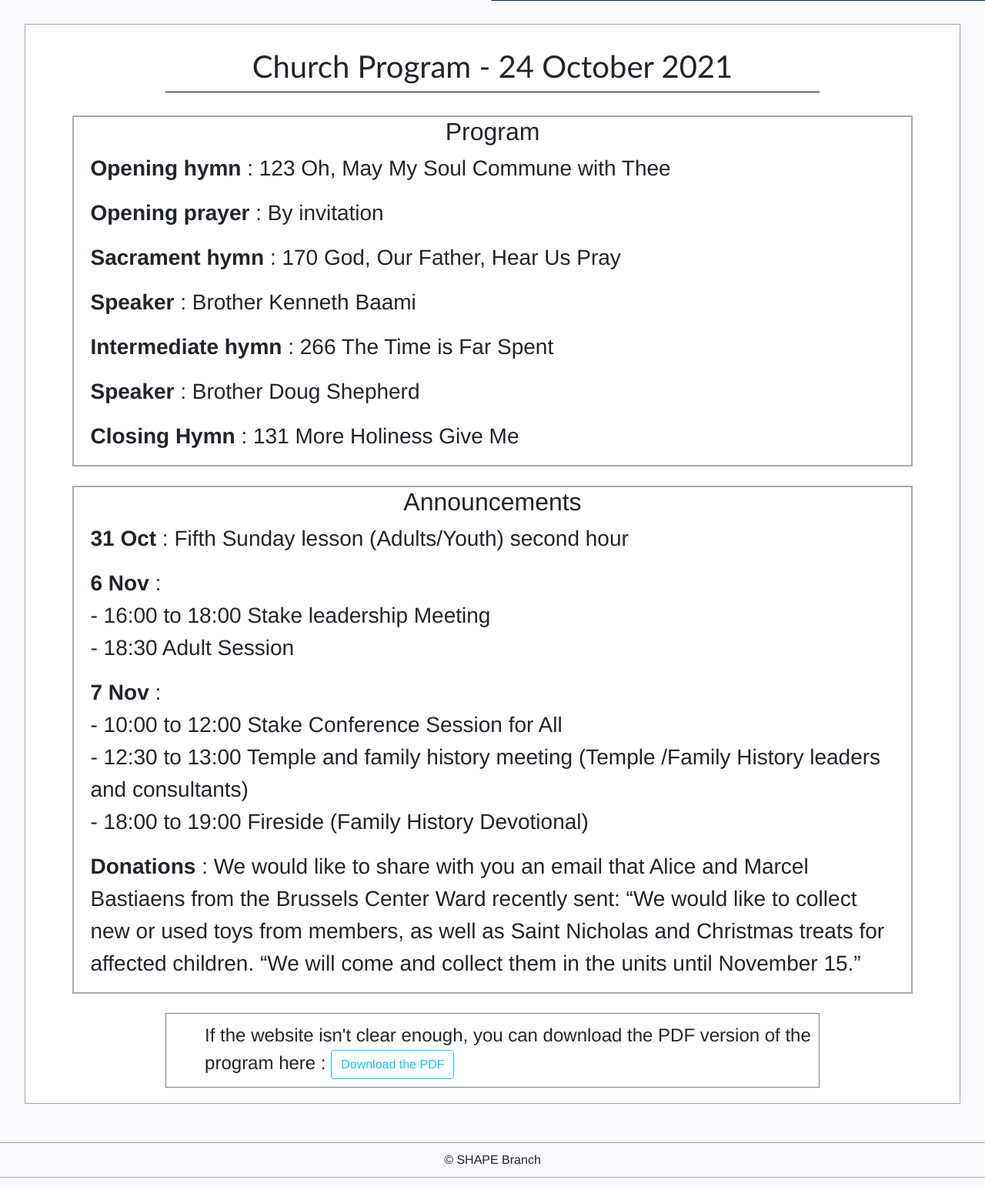
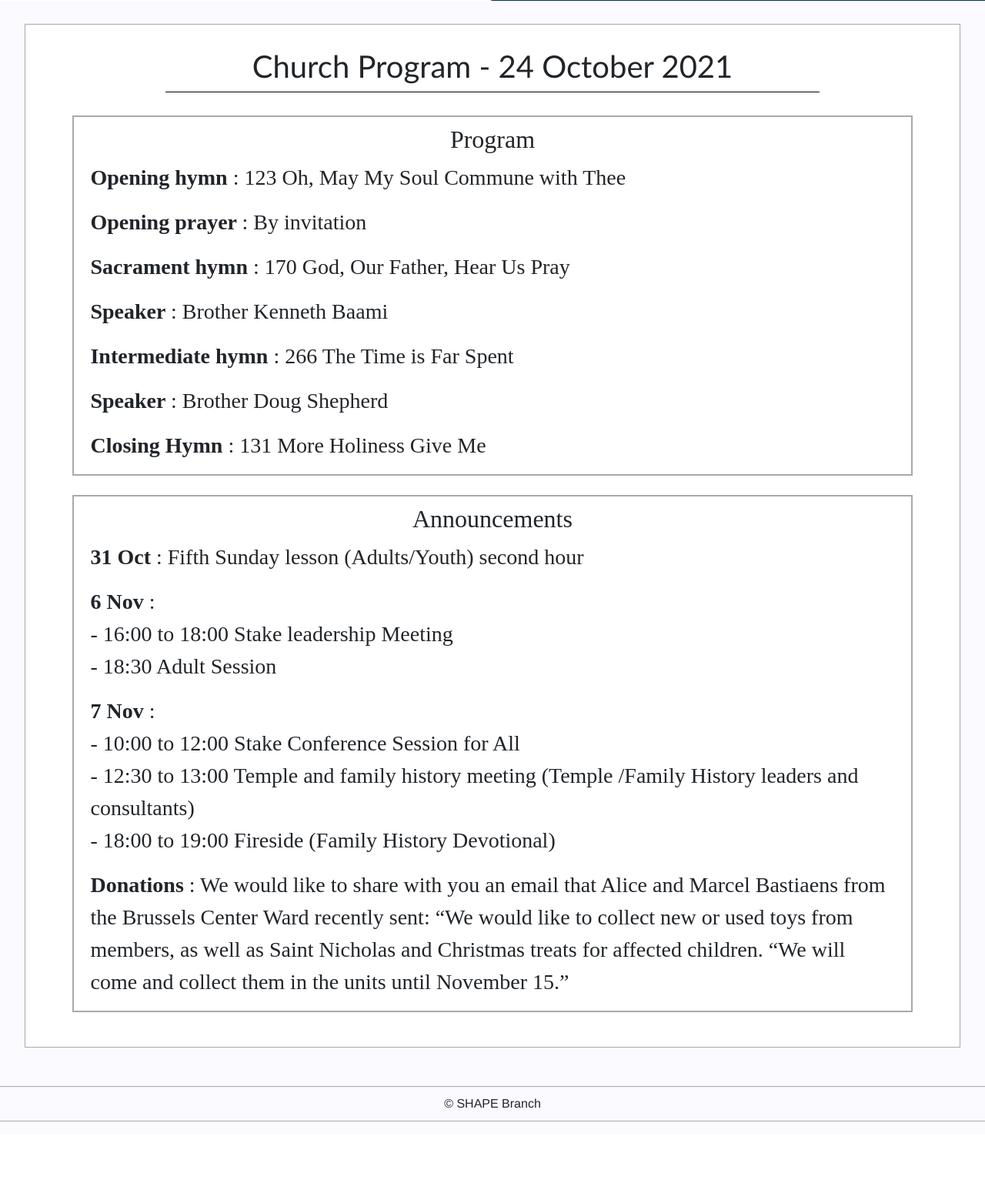
Before and after one commit to Shapeprogram/program, a PHP site: page / in a window 1280 px wide. Shown: the part 532-2078 px from the top of the page at 77% size. After the commit the page ends 1989 px from the top, so only its background shows below. Run offline with PHP 8.4, Linux system fonts and the light colour scheme.

Commit message:
Add files via upload

```diff
--- a/css/mep.css
+++ b/css/mep.css
@@ -61,6 +61,7 @@ h1
 	padding-bottom: 10px;
 }
 .pdflink p {
+
 	margin: 0;
 }
 #wrap2
@@ -88,4 +89,11 @@ h1
 .program p{
 	margin-left: 2%;
 	margin-right: 2%;
+	font-family: "Poppins Light";
 }
+
+h2{
+	font-family: "Poppins Light";
+	margin-top: 10px;
+	margin-bottom: 10px;
+}
--- a/index.php
+++ b/index.php
@@ -37,9 +37,11 @@ if(file_exists($head))
         </p>
 
     </div>
+    <!--
     <div class="pdflink">
         <p class="fs-4"> If the website isn't clear enough, you can download the PDF version of the program here : <a href="./doc/24OCT21-QR.pdf" class="btn btn-outline-info" download="pdf-shape-program" role="button">Download the PDF</a></p>
     </div>
+    -->
 
 <?php
 	$foot='./php/foot.php';
```
